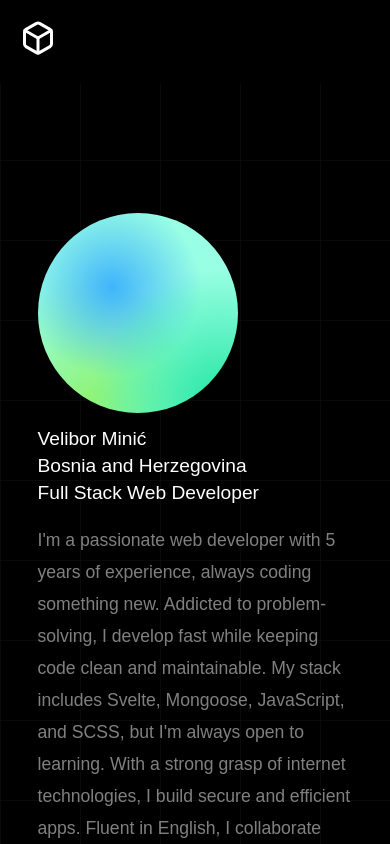
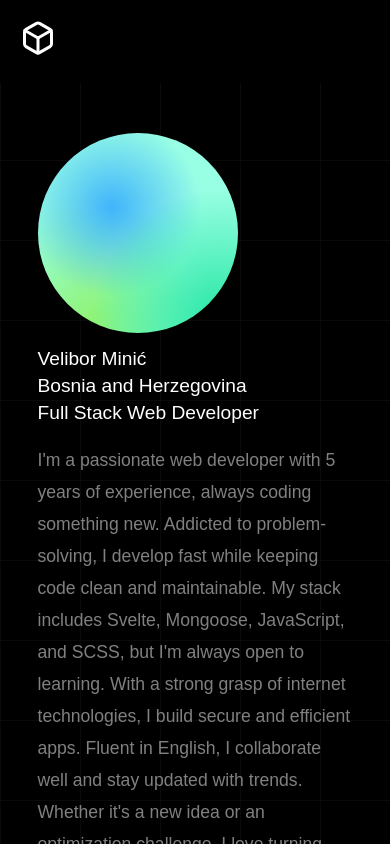
Before and after one commit to vlbr99/portfolio, a SvelteKit app: page / in a window 390 px wide. Shown: the top 844 px of the page. Built offline with nearby package versions, Linux system fonts and the light colour scheme.

Commit message:
portfolio v1.0

```diff
--- a/src/routes/index.scss
+++ b/src/routes/index.scss
@@ -256,6 +256,7 @@
   }
   .about_wrapper {
     .about_wraper_about_me {
+      margin: 20px auto !important;
       .description {
         width: 100%;
         p {
```
